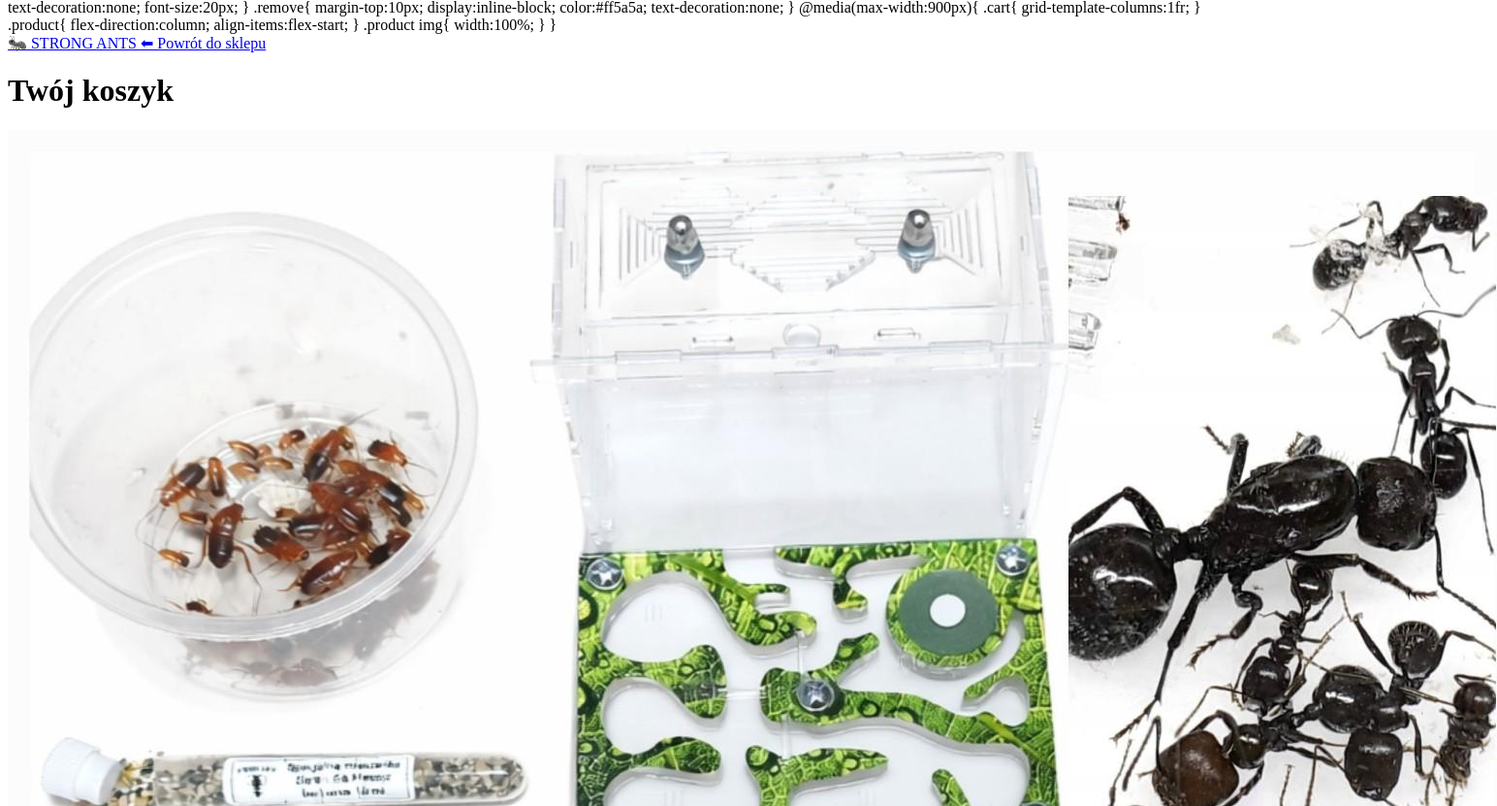
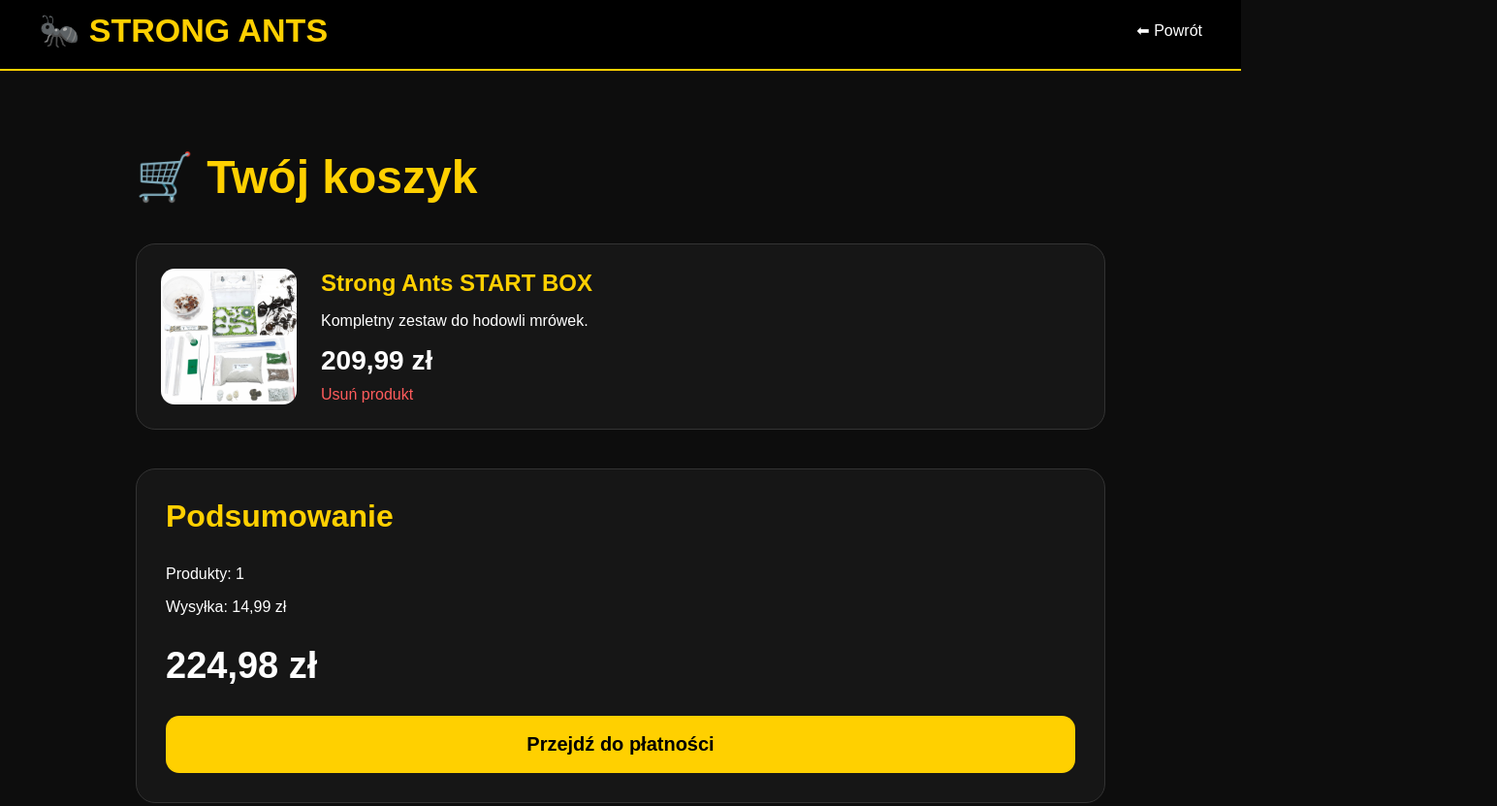
Before and after one commit to strongants/strongants.pl, a plain HTML site: page koszyk.html in a window 1280 px wide. Shown: the part 9-840 px from the top of the page at 97% size, 1544 px wide, since content can reach past the window. Drawn offline with Linux system fonts and the light colour scheme.

Commit message:
Update koszyk.html

```diff
--- a/koszyk.html
+++ b/koszyk.html
@@ -1,26 +1,133 @@
+<!DOCTYPE html>
+<html lang="pl">
+
+<head>
+
+<meta charset="UTF-8">
+<meta name="viewport" content="width=device-width, initial-scale=1.0">
+
+<title>Koszyk - Strong Ants</title>
+
+<style>
+
+body{
+margin:0;
+background:#0d0d0d;
+font-family:Arial;
+color:white;
+}
+
+header{
+background:black;
+padding:20px 40px;
+display:flex;
+justify-content:space-between;
+align-items:center;
+border-bottom:2px solid #ffd000;
+}
+
+.logo{
+font-size:34px;
+font-weight:bold;
+color:#ffd000;
 text-decoration:none;
+}
+
+.back{
+color:white;
+text-decoration:none;
+}
+
+.container{
+max-width:1000px;
+margin:auto;
+padding:50px 20px;
+}
+
+.title{
+font-size:48px;
+color:#ffd000;
+margin-bottom:40px;
+}
+
+.cart-box{
+background:#161616;
+border:1px solid #333;
+border-radius:20px;
+padding:25px;
+display:flex;
+gap:25px;
+align-items:center;
+margin-bottom:25px;
+}
+
+.cart-box img{
+width:140px;
+border-radius:14px;
+}
+
+.info{
+flex:1;
+}
+
+.info h2{
+margin:0 0 10px 0;
+color:#ffd000;
+}
+
+.price{
+font-size:28px;
+font-weight:bold;
+margin-top:15px;
+}
+
+.remove{
+color:#ff5c5c;
+text-decoration:none;
+display:inline-block;
+margin-top:10px;
+}
+
+.summary{
+background:#161616;
+border:1px solid #333;
+border-radius:20px;
+padding:30px;
+margin-top:40px;
+}
+
+.summary h3{
+margin-top:0;
+color:#ffd000;
+font-size:32px;
+}
+
+.total{
+font-size:38px;
+font-weight:bold;
+margin:30px 0;
+}
+
+.checkout{
+display:block;
+text-align:center;
+padding:18px;
+background:#ffd000;
+color:black;
+font-weight:bold;
+text-decoration:none;
+border-radius:14px;
 font-size:20px;
 }
 
-.remove{
-margin-top:10px;
-display:inline-block;
-color:#ff5a5a;
-text-decoration:none;
-}
+@media(max-width:800px){
 
-@media(max-width:900px){
-
-.cart{
-grid-template-columns:1fr;
-}
-
-.product{
+.cart-box{
 flex-direction:column;
 align-items:flex-start;
 }
 
-.product img{
+.cart-box img{
 width:100%;
 }
 
@@ -39,7 +146,7 @@ width:100%;
 </a>
 
 <a class="back" href="index.html">
-⬅ Powrót do sklepu
+⬅ Powrót
 </a>
 
 </header>
@@ -47,25 +154,21 @@ width:100%;
 <div class="container">
 
 <h1 class="title">
-Twój koszyk
+🛒 Twój koszyk
 </h1>
 
-<div class="cart">
-
-<div class="products">
-
-<div class="product">
+<div class="cart-box">
 
 <img src="starter-kit (3).jpg">
 
-<div class="product-info">
+<div class="info">
 
-<h3>
-Strong Ants START BOX + Messor barbarus
-</h3>
+<h2>
+Strong Ants START BOX
+</h2>
 
 <p>
-Kompletny zestaw dla początkujących hodowców.
+Kompletny zestaw do hodowli mrówek.
 </p>
 
 <div class="price">
@@ -80,42 +183,14 @@ Usuń produkt
 
 </div>
 
-<div class="product">
-
-<img src="starter-kit (3).jpg">
-
-<div class="product-info">
+<div class="summary">
 
 <h3>
-Kolonia Messor barbarus
+Podsumowanie
 </h3>
 
 <p>
-Królowa + robotnice + potomstwo.
-</p>
-
-<div class="price">
-49,99 zł
-</div>
-
-<a class="remove" href="#">
-Usuń produkt
-</a>
-
-</div>
-
-</div>
-
-</div>
-
-<div class="summary">
-
-<h2>
-Podsumowanie
-</h2>
-
-<p>
-Produkty: 2
+Produkty: 1
 </p>
 
 <p>
@@ -123,10 +198,10 @@ Wysyłka: 14,99 zł
 </p>
 
 <div class="total">
-274,97 zł
+224,98 zł
 </div>
 
-<a class="button" href="#">
+<a class="checkout" href="#">
 Przejdź do płatności
 </a>
 
@@ -134,7 +209,5 @@ Przejdź do płatności
 
 </div>
 
-</div>
-
 </body>
 </html>
```
